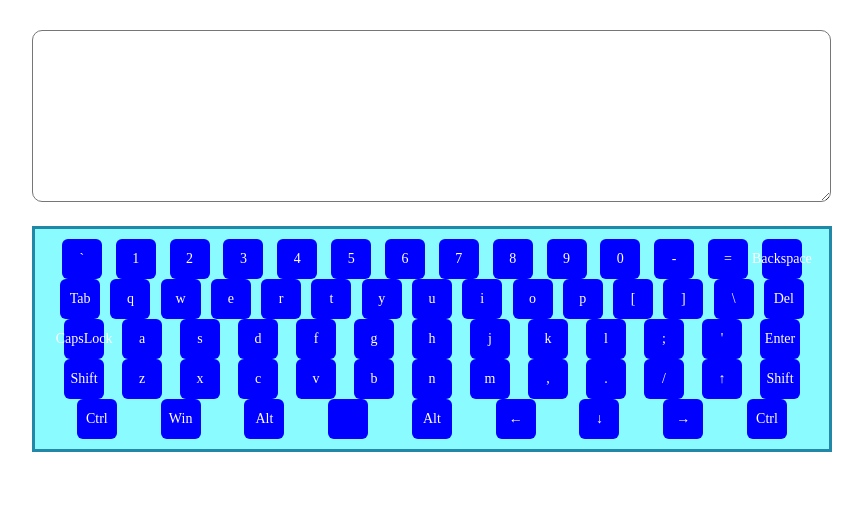
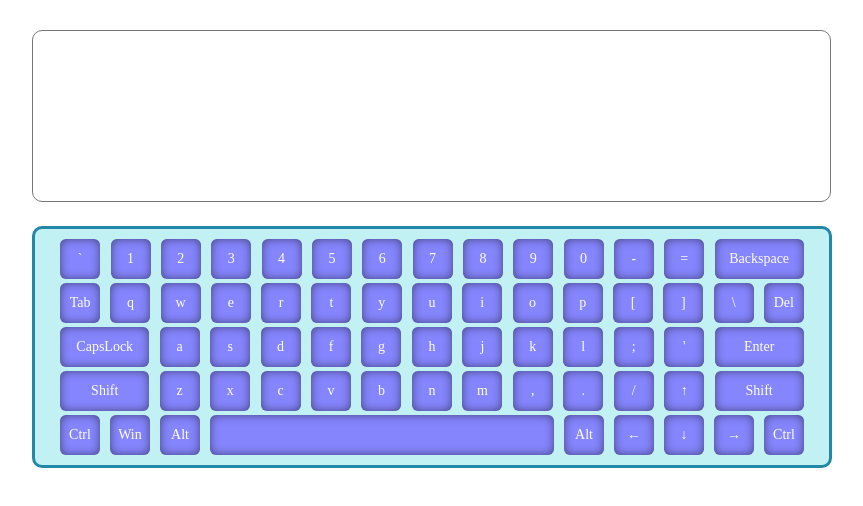
Before and after one commit to fizik003/virtual-keyboard, a website: page index.html in a window 1280 px wide. Shown: the whole page, without its empty margins (208-1071 px from the left). Drawn offline with Linux system fonts and the light colour scheme.

Commit message:
feat: add styles -2

```diff
--- a/script.js
+++ b/script.js
@@ -1,178 +1,171 @@
-document.addEventListener('keydown', (e) => {
-  console.log(e)
-})
-
 const rusSymbols = [
-    'ё', '1', '2', '3', '4', '5', '6', '7', '8', '9', '0', '-', '=', 'Backspace',
-    'Tab', 'й', 'ц', 'у', 'к', 'е', 'н', 'г', 'ш', 'щ', 'з', 'х', 'ъ', '\\', 'Del',
-    'CapsLock', 'ф', 'ы', 'в', 'а', 'п', 'р', 'о', 'л', 'д', 'ж', 'э', 'Enter',
-    'Shift', 'я', 'ч', 'с', 'м', 'и', 'т', 'ь', 'б', 'ю', '.', '↑', 'Shift',
-    'Ctrl', 'Win', 'Alt', ' ', 'Alt', '←', '↓', '→', 'Ctrl',
+    "ё", "1", "2", "3", "4", "5", "6", "7", "8", "9", "0", "-", "=", "Backspace",
+    "Tab", "й", "ц", "у", "к", "е", "н", "г", "ш", "щ", "з", "х", "ъ", "\\", "Del",
+    "CapsLock", "ф", "ы", "в", "а", "п", "р", "о", "л", "д", "ж", "э", "Enter",
+    "Shift", "я", "ч", "с", "м", "и", "т", "ь", "б", "ю", ".", "↑", "Shift",
+    "Ctrl", "Win", "Alt", " ", "Alt", "←", "↓", "→", "Ctrl",
   ];
 
 const engSymbols = [
-    '`', '1', '2', '3', '4', '5', '6', '7', '8', '9', '0', '-', '=', 'Backspace',
-    'Tab', 'q', 'w', 'e', 'r', 't', 'y', 'u', 'i', 'o', 'p', '[', ']', '\\', 'Del',
-    'CapsLock', 'a', 's', 'd', 'f', 'g', 'h', 'j', 'k', 'l', ';', '\'', 'Enter',
-    'Shift', 'z', 'x', 'c', 'v', 'b', 'n', 'm', ',', '.', '/', '↑', 'Shift',
-    'Ctrl', 'Win', 'Alt', ' ', 'Alt', '←', '↓', '→', 'Ctrl',
+    "`", "1", "2", "3", "4", "5", "6", "7", "8", "9", "0", "-", "=", "Backspace",
+    "Tab", "q", "w", "e", "r", "t", "y", "u", "i", "o", "p", "[", "]", "\\", "Del",
+    "CapsLock", "a", "s", "d", "f", "g", "h", "j", "k", "l", ";", "'", "Enter",
+    "Shift", "z", "x", "c", "v", "b", "n", "m", ",", ".", "/", "↑", "Shift",
+    "Ctrl", "Win", "Alt", " ", "Alt", "←", "↓", "→", "Ctrl",
 ];
 
 
 const symbolsEventCode = [
-    'Backquote', 'Digit1', 'Digit2', 'Digit3', 'Digit4', 'Digit5', 'Digit6', 'Digit7', 'Digit8', 'Digit9', 'Digit0', 'Minus', 'Equal', 'Backspace',
-    'Tab', 'KeyQ', 'KeyW', 'KeyE', 'KeyR', 'KeyT', 'KeyY', 'KeyU', 'KeyI', 'KeyO', 'KeyP', 'BracketLeft', 'BracketRight', 'Backslash', 'Delete',
-    'CapsLock', 'KeyA', 'KeyS', 'KeyD', 'KeyF', 'KeyG', 'KeyH', 'KeyJ', 'KeyK', 'KeyL', 'Semicolon', 'Quote', 'Enter',
-    'ShiftLeft', 'KeyZ', 'KeyX', 'KeyC', 'KeyV', 'KeyB', 'KeyN', 'KeyM', 'Comma', 'Period', 'Slash', 'ArrowUp', 'ShiftRight',
-    'ControlLeft', 'Windows', 'AltLeft', 'Space', 'AltRight', 'ArrowLeft', 'ArrowDown', 'ArrowRight', 'ControlRight'
+    "Backquote", "Digit1", "Digit2", "Digit3", "Digit4", "Digit5", "Digit6", "Digit7", "Digit8", "Digit9", "Digit0", "Minus", "Equal", "Backspace",
+    "Tab", "KeyQ", "KeyW", "KeyE", "KeyR", "KeyT", "KeyY", "KeyU", "KeyI", "KeyO", "KeyP", "BracketLeft", "BracketRight", "Backslash", "Delete",
+    "CapsLock", "KeyA", "KeyS", "KeyD", "KeyF", "KeyG", "KeyH", "KeyJ", "KeyK", "KeyL", "Semicolon", "Quote", "Enter",
+    "ShiftLeft", "KeyZ", "KeyX", "KeyC", "KeyV", "KeyB", "KeyN", "KeyM", "Comma", "Period", "Slash", "ArrowUp", "ShiftRight",
+    "ControlLeft", "Windows", "AltLeft", "Space", "AltRight", "ArrowLeft", "ArrowDown", "ArrowRight", "ControlRight"
   ];
 
   const symbolsShift = [
-    'Ё', '!', '"', '№', ';', '%', ':', '?', '*', '(', ')', '_', '+', 'Backspace',
-    'Tab', 'Й', 'Ц', 'У', 'К', 'Е', 'Н', 'Г', 'Ш', 'Щ', 'З', 'Х', 'Ъ', '/', 'Del',
-    'CapsLock', 'Ф', 'Ы', 'В', 'А', 'П', 'Р', 'О', 'Л', 'Д', 'Ж', 'Э', 'Enter',
-    'Shift', 'Я', 'Ч', 'С', 'М', 'И', 'Т', 'Ь', 'Б', 'Ю', ',', '↑', 'Shift',
-    'Ctrl', 'Win', 'Alt', ' ', 'Alt', '←', '↓', '→', 'Ctrl'
+    "Ё", "!", "\"", "№", ";", "%", ":", "?", "*", "(", ")", "_", "+", "Backspace",
+    "Tab", "Й", "Ц", "У", "К", "Е", "Н", "Г", "Ш", "Щ", "З", "Х", "Ъ", "/", "Del",
+    "CapsLock", "Ф", "Ы", "В", "А", "П", "Р", "О", "Л", "Д", "Ж", "Э", "Enter",
+    "Shift", "Я", "Ч", "С", "М", "И", "Т", "Ь", "Б", "Ю", ",", "↑", "Shift",
+    "Ctrl", "Win", "Alt", " ", "Alt", "←", "↓", "→", "Ctrl"
   ];
 
 
   const engSymbolsShift = [
-  '~', '!', '@', '#', '$', '%', '^', '&', '*', '(', ')', '_', '+', 'Backspace',
-  'Tab', 'Q', 'W', 'E', 'R', 'T', 'Y', 'U', 'I', 'O', 'P', '{', '}', '|', 'Del',
-  'CapsLock', 'A', 'S', 'D', 'F', 'G', 'H', 'J', 'K', 'L', ':', '"', 'Enter',
-  'Shift', 'Z', 'X', 'C', 'V', 'B', 'N', 'M', '<', '>', '?', '↑', 'Shift',
-  'Ctrl', 'Win', 'Alt', ' ', 'Alt', '←', '↓', '→', 'Ctrl'
+  "~", "!", "@", "#", "$", "%", "^", "&", "*", "(", ")", "_", "+", "Backspace",
+  "Tab", "Q", "W", "E", "R", "T", "Y", "U", "I", "O", "P", "{", "}", "|", "Del",
+  "CapsLock", "A", "S", "D", "F", "G", "H", "J", "K", "L", ":", "\"", "Enter",
+  "Shift", "Z", "X", "C", "V", "B", "N", "M", "<", ">", "?", "↑", "Shift",
+  "Ctrl", "Win", "Alt", " ", "Alt", "←", "↓", "→", "Ctrl"
 ];
 
-const noPrint = ['ShiftRight','ShiftLeft','Tab', 'Del', 'CapsLock', 'Shift', 'Ctrl', 'Win', 'Alt', 'Control', '←', '↑', '↓', '→'];
+const noPrint = ["ShiftRight","ShiftLeft", "Del", "CapsLock", "Shift", "Ctrl", "Win", "Alt", "Control"];
 
 class KeyBoard {
   constructor (){
-    this.language = localStorage.getItem('language') || 'EN'
+    this.language = localStorage.getItem("language") || "EN";
   }
 
   createDOMs(){
-    this.keyboard = document.createElement('div');
-    this.keyboard.className = 'keyboard';
+    this.keyboard = document.createElement("div");
+    this.keyboard.className = "keyboard";
     symbolsEventCode.forEach((el) => {
-      const key = document.createElement('div')
-      key.className = 'key'
-      if(el === 'Backspace' || el === 'Tab') {
-        key.classList.add('key-l', 'small-font')
+      const key = document.createElement("div");
+      key.className = "key";
+      if (el === "Space") {
+        key.classList.add("key-space");
       }
-      else if (el === 'Space') {
-        key.classList.add('key-space');
-      }
-      else if (el === 'CapsLock') {
-        key.classList.add('key-xl', 'small-font');
-      }
-      else if (el === 'ShiftLeft' || el === 'ShiftRight' || el === 'Enter') {
-        key.classList.add('key-xl', 'small-font')
-      }
-      else if (el === 'ControlLeft' || el === 'AltLeft' || el === 'AltRight') {
-        key.classList.add('small-font');
-      }
-      this.keyboard.append(key);
-      if (el === 'Backspace' || el === 'Delete' || el === 'Enter' || el === 'ShiftRight') {
-        this.keyboard.innerHTML += '<span style="clear: both; display: block; width: 100%"></span>';
+      else if (el === "ShiftLeft" || el === "ShiftRight" || el === "Enter" || el == "Backspace" || el == "CapsLock") {
+        key.classList.add("fun-key");
       }
 
-    })
-    this.wrapper = document.createElement('div');
-    this.wrapper.className = 'wrapper';
-    this.textarea = document.createElement('textarea');
-    this.textarea.className = ('textarea');
+      this.keyboard.append(key);
+      if (el === "Backspace" || el === "Delete" || el === "Enter" || el === "ShiftRight") {
+        this.keyboard.innerHTML += "<span style=\"clear: both; display: block; height: 4px; width: 100%\"></span>";
+      }
+
+    });
+    this.wrapper = document.createElement("div");
+    this.wrapper.className = "wrapper";
+    this.textarea = document.createElement("textarea");
+    this.textarea.className = ("textarea");
     this.wrapper.append(this.textarea);
     this.wrapper.append(this.keyboard);
-    this.body = document.querySelector('body');
-    this.body.append(this.wrapper)
+    this.body = document.querySelector("body");
+    this.body.append(this.wrapper);
   }
 
   writeSymbols(keys, symbols){
 
     keys.forEach((el,i) => {
       el.textContent = symbols[i];
-    })
+    });
   }
 
   addSymbol(symbol) {
-    let textarea = document.querySelector('.textarea').value;
+    let textarea = document.querySelector(".textarea").value;
     if(noPrint.includes(symbol)){
-      textarea += '';
+      textarea += "";
     }
-    else if (symbol === 'Backspace') {
+    else if (symbol === "Backspace") {
       textarea = textarea.slice(0, -1);
     }
-    else if(symbol === 'Del') {
+    else if (symbol === "Tab"){
+      textarea += "    ";
+    }
+    else if(symbol === "Del") {
       textarea = textarea.slice(0,1);
     }
-    else if(symbol === 'Enter') {
-      textarea += '\n';
+    else if(symbol === "Enter") {
+      textarea += "\n";
     }
     else {
       textarea += symbol;
     }
-    document.querySelector('.textarea').value = textarea;
+    document.querySelector(".textarea").value = textarea;
+    document.querySelector(".textarea").focus();
   }
 
   clickOnKey(keys){
     keys.forEach((el) => {
-      el.addEventListener('click', (e) =>{
-        if (e.target.textContent == 'CapsLock'){
-          e.target.classList.toggle('active')
-          if(e.target.classList.contains('active')){
-            if(this.language === 'EN') {
-              this.writeSymbols(keys, engSymbolsShift)
+      el.addEventListener("click", (e) =>{
+        if (e.target.textContent == "CapsLock"){
+          e.target.classList.toggle("active");
+          if(e.target.classList.contains("active")){
+            if(this.language === "EN") {
+              this.writeSymbols(keys, engSymbolsShift);
             }
             else{
-              this.writeSymbols(keys,symbolsShift)
+              this.writeSymbols(keys,symbolsShift);
             }
           }
-          else if (this.language == 'EN') {
-            this.writeSymbols(keys, engSymbols)
+          else if (this.language == "EN") {
+            this.writeSymbols(keys, engSymbols);
           }
           else {
-            this.writeSymbols(keys, rusSymbols)
+            this.writeSymbols(keys, rusSymbols);
           }
         }
         else {
-          e.target.classList.add('active');
-          setTimeout(() => {e.target.classList.remove('active')}, 220);
+          e.target.classList.add("active");
+          setTimeout(() => {e.target.classList.remove("active");}, 220);
           this.addSymbol(e.target.textContent);
         }
-      })
-    })
+      });
+    });
   }
 
   keyboardPress(keys) {
-    document.addEventListener('keydown', (e) =>{
+    document.addEventListener("keydown", (e) =>{
       let indexPressKey = symbolsEventCode.indexOf(e.code);
-      keys[indexPressKey].classList.add('active');
+      keys[indexPressKey].classList.add("active");
+      e.preventDefault();
 
       if(e.altKey && e.shiftKey) {
-        this.language = (this.language === 'EN') ? this.language = 'RU' : 'EN'
-        localStorage.setItem('language', this.language);
+        this.language = (this.language === "EN") ? this.language = "RU" : "EN";
+        localStorage.setItem("language", this.language);
       }
 
       if (e.shiftKey) {
-        if(this.language == 'EN') {
+        if(this.language == "EN") {
           this.writeSymbols(keys, engSymbolsShift);
         }
         else {
           this.writeSymbols(keys, symbolsShift);
         }
       }
-      if(e.getModifierState('CapsLock')) {
+      if(e.getModifierState("CapsLock")) {
         if (e.shiftKey) {
-          if(this.language == 'EN') {
+          if(this.language == "EN") {
             this.writeSymbols(keys, engSymbols);
           } else {
             this.writeSymbols(keys, rusSymbols);
           }
-        } else if (this.language == 'EN') {
+        } else if (this.language == "EN") {
           this.writeSymbols(keys, engSymbolsShift);
         } else {
-          this.writeSymbols(keys, symbolsEventCode);
+          this.writeSymbols(keys, symbolsShift);
         }
       }
 
@@ -182,40 +175,40 @@ class KeyBoard {
       else{
         this.addSymbol(keys[indexPressKey].textContent);
       }
-    })
+    });
 
-    document.addEventListener('keyup', (e) => {
-      if(e.code === 'ShiftLeft' || e.code === 'ShiftRight') {
-        if (e.getModifierState('CapsLock')){
-          if(this.language == 'EN') {
+    document.addEventListener("keyup", (e) => {
+      if(e.code === "ShiftLeft" || e.code === "ShiftRight") {
+        if (e.getModifierState("CapsLock")){
+          if(this.language == "EN") {
             this.writeSymbols(keys, engSymbolsShift);
           } else {
             this.writeSymbols(keys, symbolsShift);
           }
-        } else if(this.language == 'EN') {
-          this.writeSymbols(keys, engSymbols)
+        } else if(this.language == "EN") {
+          this.writeSymbols(keys, engSymbols);
         } else {
-          this.writeSymbols(keys, rusSymbols)
+          this.writeSymbols(keys, rusSymbols);
         }
       }
 
-      if(e.getModifierState('CapsLock') === false) {
+      if(e.getModifierState("CapsLock") === false) {
         if (!e.shiftKey) {
-          if(this.language == 'EN') {
+          if(this.language == "EN") {
             this.writeSymbols(keys, engSymbols);
           } else{
             this.writeSymbols(keys, rusSymbols);
           }
-        } else if(this.language == 'EN') {
+        } else if(this.language == "EN") {
           this.writeSymbols(keys, engSymbolsShift);
         } else {
           this.writeSymbols(keys, symbolsShift);
         }
       }
       let indexPressKey = symbolsEventCode.indexOf(e.code);
-      keys[indexPressKey].classList.remove('active');
+      keys[indexPressKey].classList.remove("active");
 
-    })
+    });
   }
 
 
@@ -227,16 +220,17 @@ class KeyBoard {
 window.onload = () => {
   const keyboard = new KeyBoard();
   keyboard.createDOMs();
-  const keys = document.querySelectorAll('.key');
+  const keys = document.querySelectorAll(".key");
   let symbols;
-  if (keyboard.language == 'EN'){
+  if (keyboard.language == "EN"){
     symbols = engSymbols;
   }
-  else if (keyboard.language == 'RU'){
+  else if (keyboard.language == "RU"){
     symbols = rusSymbols;
   }
   keyboard.writeSymbols(keys, symbols);
   keyboard.clickOnKey(keys);
   keyboard.keyboardPress(keys);
 
-}
+
+};
--- a/style.css
+++ b/style.css
@@ -6,6 +6,7 @@
     outline: none;
     font-size: 20px;
     margin-bottom: 20px;
+    resize: none;
 }
 
 .key {
@@ -16,9 +17,13 @@
     justify-content: center;
     align-items: center;
     border-radius: 6px;
-    background-color: blue;
+    background-color: rgb(133, 133, 253);
+    box-shadow: inset 0 0 10px rgba(0,0,0,0.5);
     color: white;
     font-size: 14px;
+    cursor: pointer;
+    user-select: none;
+
 }
 
 .keyboard {
@@ -27,7 +32,8 @@
     justify-content: space-around;
     border: 3px solid rgb(35, 136, 167);
     padding: 10px 20px;
-    background-color: #8afbff;
+    background-color: #c1f1f3;
+    border-radius: 10px;
 }
 
 
@@ -39,12 +45,19 @@
 }
 
 .active {
-    width: 50px;
-  height: 50px;
-  background-color: rgb(82, 61, 179);
-  text-align: center;
-  line-height: 50px;
-  border-radius: 20%;
-  color: white;
-  margin: 3px;
+    background-color: rgb(82, 61, 179);
+    text-align: center;
+    line-height: 50px;
+    /* border-radius: 20%; */
+    color: white;
+
 }
+
+
+.fun-key{
+    width: 89px;
+}
+
+.key-space{
+    width: 344px;
+}
```
Also changed, not shown: package.json (added, +23 -0 lines), .eslintrc.js (added), 2 other files.
